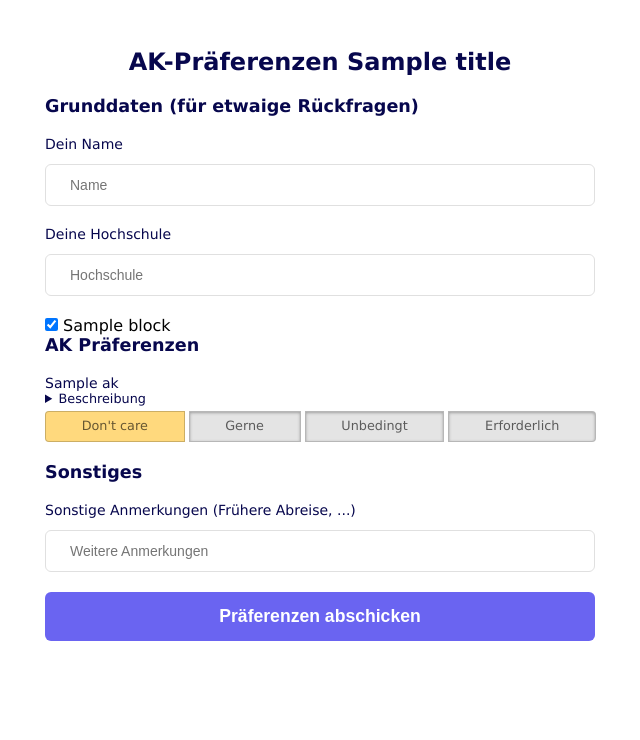
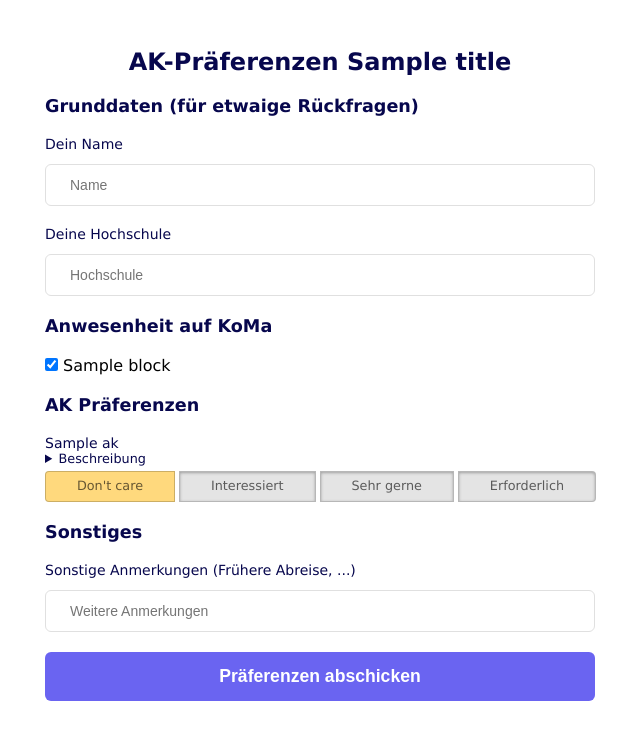
Before and after one commit to felixblanke/ak-plan-poll, a Flask app: template templates/poll.html in a window 1280 px wide. Shown: the top 740 px of the page, without its empty margins (320-960 px from the left). Run offline with Flask 3, Linux system fonts and the light colour scheme; the template is opened without the code that fills it: most values are stand-ins (such as "Sample title", 1, 10 or a date in 2020).

Commit message:
update text in form

```diff
--- a/templates/poll.html
+++ b/templates/poll.html
@@ -35,7 +35,10 @@
       />
     </div>
     <!-- availability -->
-    <div>
+    <label class="form-label form-label-2">
+      Anwesenheit auf KoMa
+    </label>
+    <div class="radio-flex mb-5">
       {% for block in block_list %}
       <div>
         <input type="checkbox" id="block{{ loop.index0 }}" name="block{{ loop.index0 }}" checked/>
@@ -68,9 +71,9 @@
         <input type="radio" id="ak{{ loop.index0 }}-radio0" name="ak{{ loop.index0 }}" value="0" required checked/>
         <label for="ak{{ loop.index0 }}-radio0">Don't care</label>
         <input type="radio" id="ak{{ loop.index0 }}-radio1" name="ak{{ loop.index0 }}" value="1" required/>
-        <label for="ak{{ loop.index0 }}-radio1">Gerne</label>
+        <label for="ak{{ loop.index0 }}-radio1">Interessiert</label>
         <input type="radio" id="ak{{ loop.index0 }}-radio2" name="ak{{ loop.index0 }}" value="2" required/>
-        <label for="ak{{ loop.index0 }}-radio2">Unbedingt</label>
+        <label for="ak{{ loop.index0 }}-radio2">Sehr gerne</label>
         <input type="radio" id="ak{{ loop.index0 }}-radio3" name="ak{{ loop.index0 }}" value="-1" required/>
         <label for="ak{{ loop.index0 }}-radio3">Erforderlich</label>
       </div>
```
